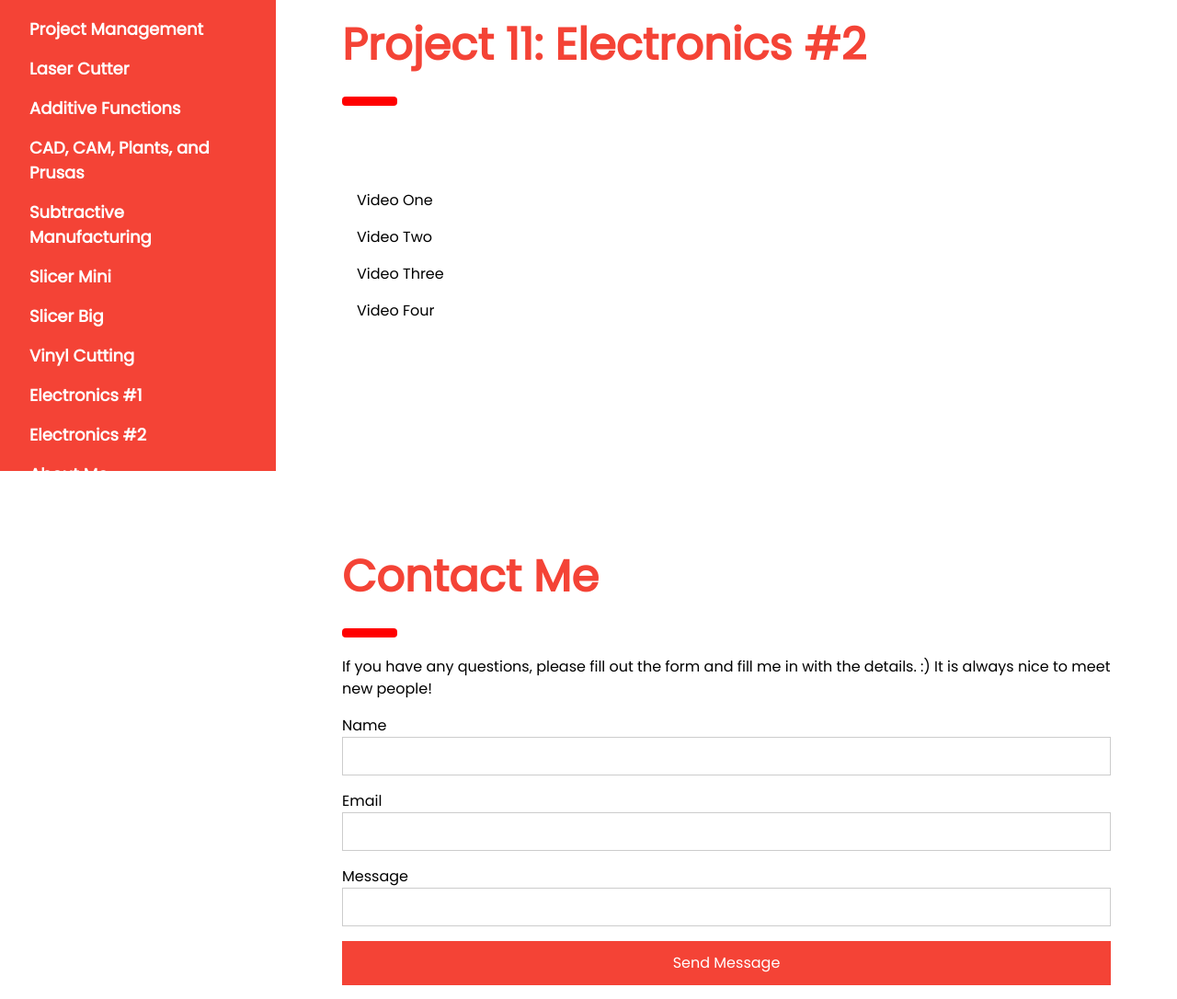
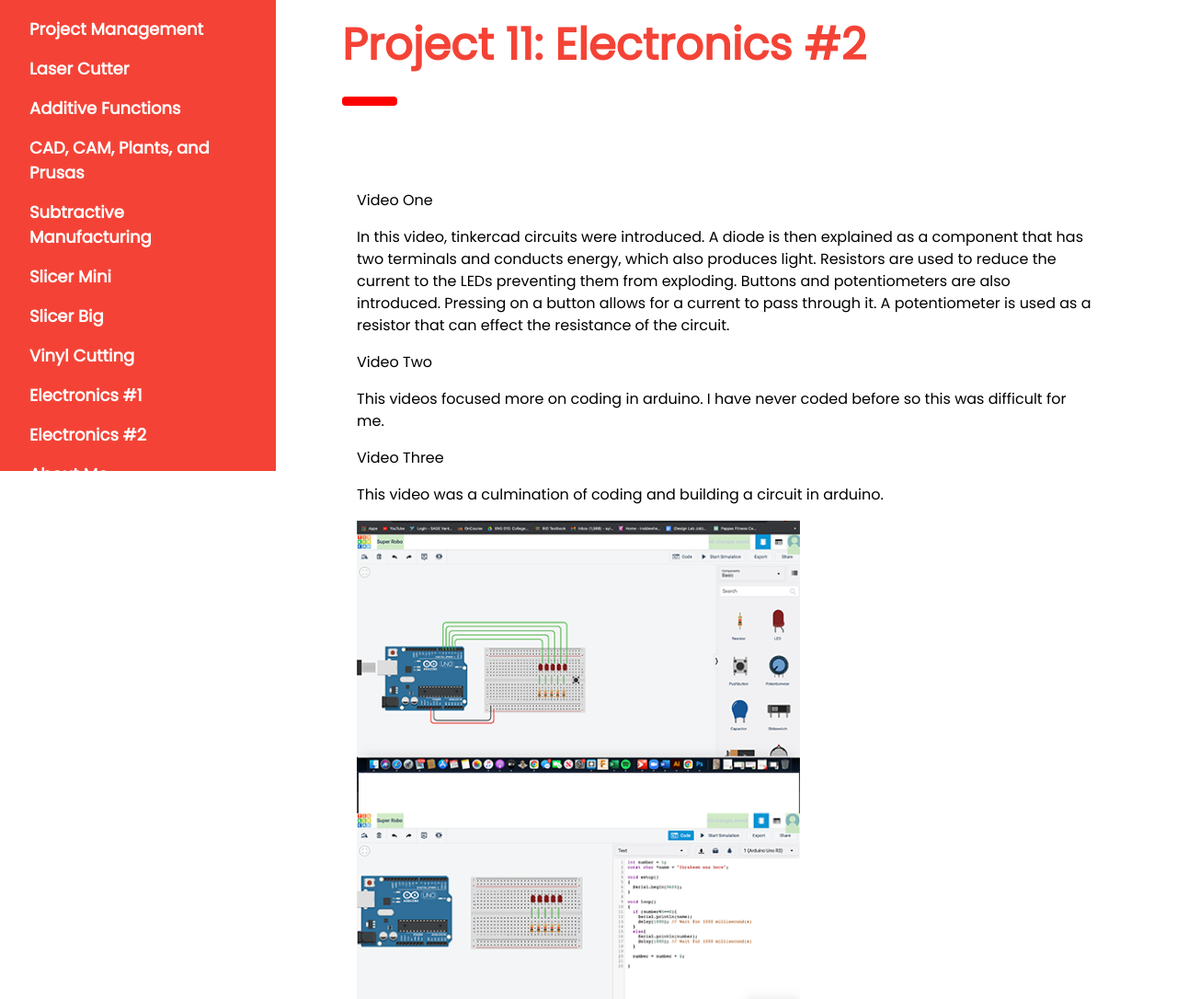
Before and after one commit to IbraheemAyinde/IbraheemAyinde.github.io, a plain HTML site: page Electronics2.html in a window 1280 px wide. Shown: the part 288-1374 px from the top of the page at 92% size. Drawn offline with nearby package versions, Linux system fonts and the light colour scheme.

Commit message:
fix errors

```diff
--- a/Electronics2.html
+++ b/Electronics2.html
@@ -59,9 +59,17 @@ body {font-size:16px;}
   <!-- Designers -->
   <div class="w3-container" id="designers" style="margin-top:75px">
       <p>Video One</p>
+      <p>In this video, tinkercad circuits were introduced. A diode is then explained as a component that has two terminals and conducts energy, which also produces light. Resistors are used to reduce the current to the LEDs preventing them from exploding. Buttons and potentiometers are also introduced. Pressing on a button allows for a current to pass through it. A potentiometer is used as a resistor that can effect the resistance of the circuit.</p>
       <p>Video Two</p>
+      <p>This videos focused more on coding in arduino. I have never coded before so this was difficult for me.</p>
       <p>Video Three</p>
-      <p>Video Four</p>
+      <p>This video was a culmination of coding and building a circuit in arduino.</p>
+    <img src="Images/ElectronicTwo.png" style="width: 60%; margin:auto">
+    <img src="Images/ElectronicTwoone.png" style="width: 60%; margin:auto">
+    <img src="Images/ELECTROTWO.png" style="width: 60%; margin:auto">
+    <img src="Images/ELECTROTWOONE.png" style="width: 60%; margin:auto">
+    <img src="Images/ELECTRTWO.png" style="width: 60%; margin:auto">
+      <p>Down below is my design file:</p>                   <p> <a href="https://drive.google.com/drive/folders/1FtyVel-t2B-KslPWHi6ecyAryG2PJHNW?usp=sharing">Design</a></p>
   </div>
   <!-- The Team -->
   <div class="w3-row-padding w3-grayscale">
```
Also changed, not shown: Images/ELECTROTWO.png (added), Images/ELECTROTWOONE.png (added), Images/ELECTRTWO.png (added), Images/ElectronicTwo.png (added), Images/ElectronicTwoone.png (added).
